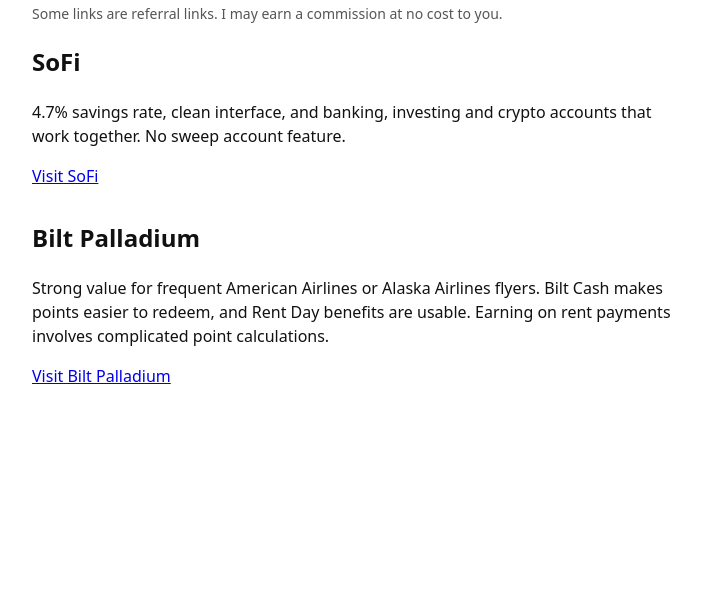
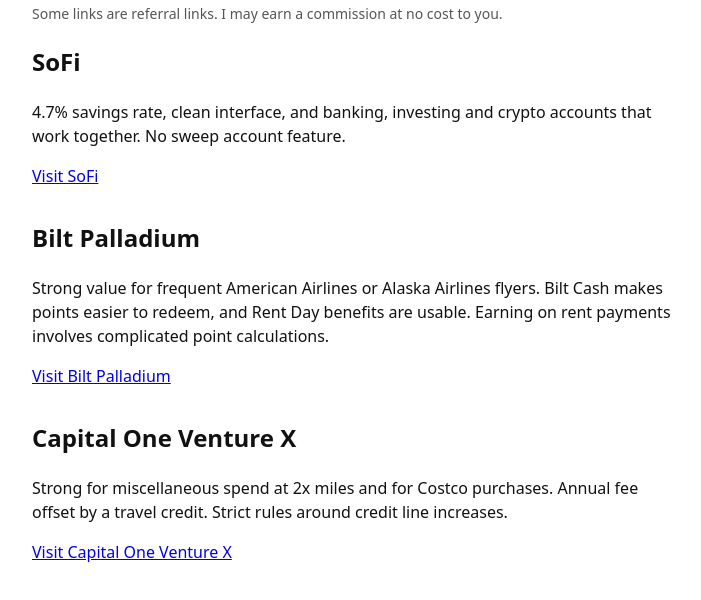
Before and after one commit to ahshilshah/ahshilshah.github.io, a plain HTML site: page index.html in a window 1280 px wide. Shown: the part 104-704 px from the top of the page, without its empty margins (288-989 px from the left). Drawn offline with Linux system fonts and the light colour scheme.

Commit message:
Add Capital One Venture X; work on main only
Claude-Session: https://claude.ai/code/session_016eqPfup2cmoW1RuhFzx15G

```diff
--- a/index.html
+++ b/index.html
@@ -11,7 +11,7 @@ body{font:16px/1.5 system-ui,sans-serif;max-width:40rem;margin:0 auto;padding:1r
 section{margin:0 0 2rem}
 .disclosure{font-size:.875rem;color:#555}
 </style>
-<script type="application/ld+json">{"@context":"https://schema.org","@type":"ItemList","itemListElement":[{"@type":"ListItem","position":1,"item":{"@type":"Product","name":"SoFi","description":"4.7% savings rate, clean interface, and banking, investing and crypto accounts that work together. No sweep account feature.","url":"https://ahshilshah.github.io/#sofi"}},{"@type":"ListItem","position":2,"item":{"@type":"Product","name":"Bilt Palladium","description":"Strong value for frequent American Airlines or Alaska Airlines flyers. Bilt Cash makes points easier to redeem, and Rent Day benefits are usable. Earning on rent payments involves complicated point calculations.","url":"https://ahshilshah.github.io/#bilt-palladium"}}]}</script>
+<script type="application/ld+json">{"@context":"https://schema.org","@type":"ItemList","itemListElement":[{"@type":"ListItem","position":1,"item":{"@type":"Product","name":"SoFi","description":"4.7% savings rate, clean interface, and banking, investing and crypto accounts that work together. No sweep account feature.","url":"https://ahshilshah.github.io/#sofi"}},{"@type":"ListItem","position":2,"item":{"@type":"Product","name":"Bilt Palladium","description":"Strong value for frequent American Airlines or Alaska Airlines flyers. Bilt Cash makes points easier to redeem, and Rent Day benefits are usable. Earning on rent payments involves complicated point calculations.","url":"https://ahshilshah.github.io/#bilt-palladium"}},{"@type":"ListItem","position":3,"item":{"@type":"Product","name":"Capital One Venture X","description":"Strong for miscellaneous spend at 2x miles and for Costco purchases. Annual fee offset by a travel credit. Strict rules around credit line increases.","url":"https://ahshilshah.github.io/#capital-one-venture-x"}}]}</script>
 </head>
 <body>
 <h1>Product Picks</h1>
@@ -27,6 +27,11 @@ section{margin:0 0 2rem}
     <p>Strong value for frequent American Airlines or Alaska Airlines flyers. Bilt Cash makes points easier to redeem, and Rent Day benefits are usable. Earning on rent payments involves complicated point calculations.</p>
     <p><a href="https://www.bilt.com/card?invite=BRE3ZUQU" rel="sponsored nofollow noopener">Visit Bilt Palladium</a></p>
   </section>
+  <section id="capital-one-venture-x">
+    <h2>Capital One Venture X</h2>
+    <p>Strong for miscellaneous spend at 2x miles and for Costco purchases. Annual fee offset by a travel credit. Strict rules around credit line increases.</p>
+    <p><a href="https://i.capitalone.com/Gm0p8srdi" rel="sponsored nofollow noopener">Visit Capital One Venture X</a></p>
+  </section>
 </main>
 </body>
 </html>
--- a/products.json
+++ b/products.json
@@ -17,6 +17,12 @@
       "name": "Bilt Palladium",
       "description": "Strong value for frequent American Airlines or Alaska Airlines flyers. Bilt Cash makes points easier to redeem, and Rent Day benefits are usable. Earning on rent payments involves complicated point calculations.",
       "ref": "https://www.bilt.com/card?invite=BRE3ZUQU"
+    },
+    {
+      "slug": "capital-one-venture-x",
+      "name": "Capital One Venture X",
+      "description": "Strong for miscellaneous spend at 2x miles and for Costco purchases. Annual fee offset by a travel credit. Strict rules around credit line increases.",
+      "ref": "https://i.capitalone.com/Gm0p8srdi"
     }
   ]
 }
```
Also changed, not shown: llms.txt.
